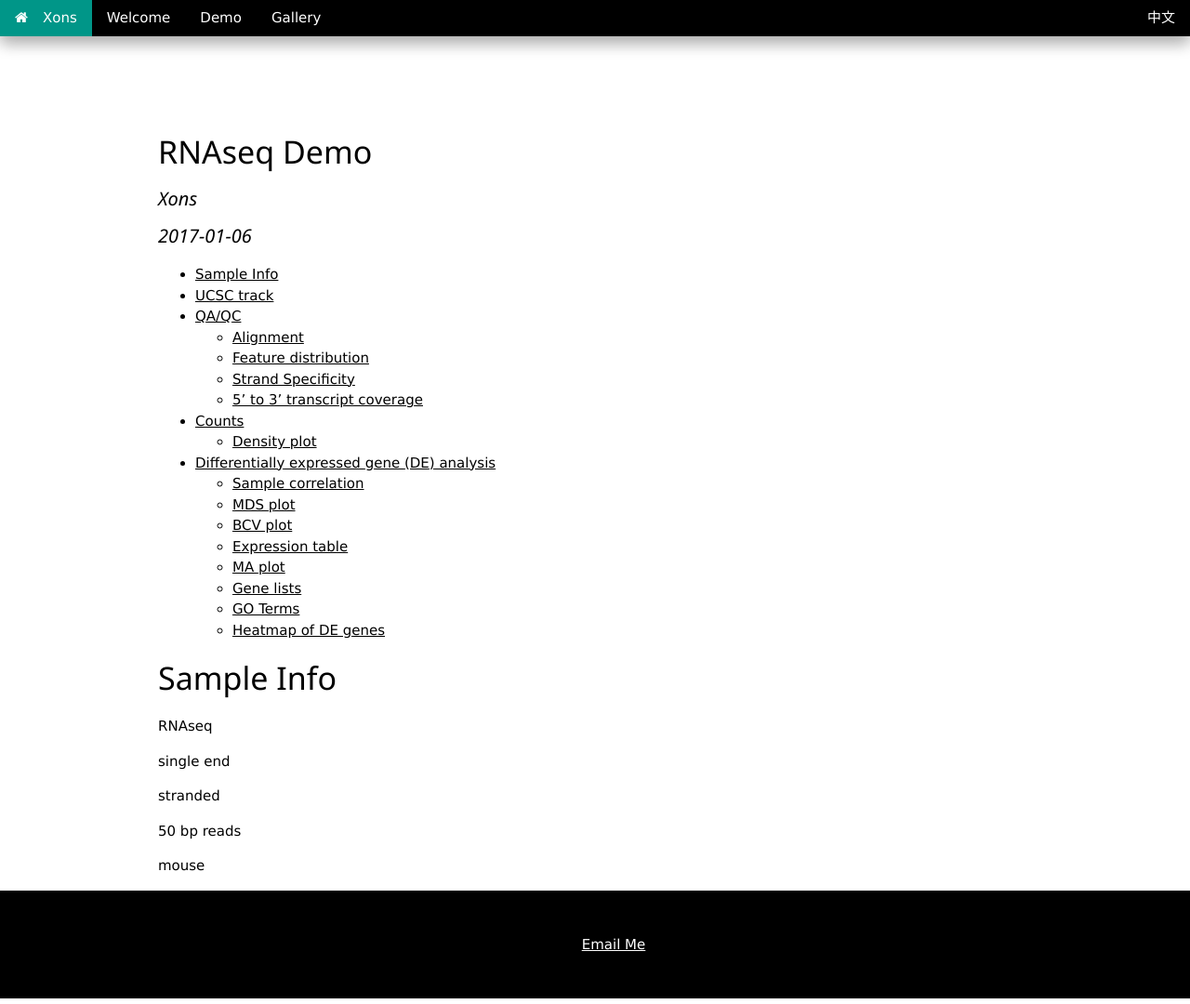
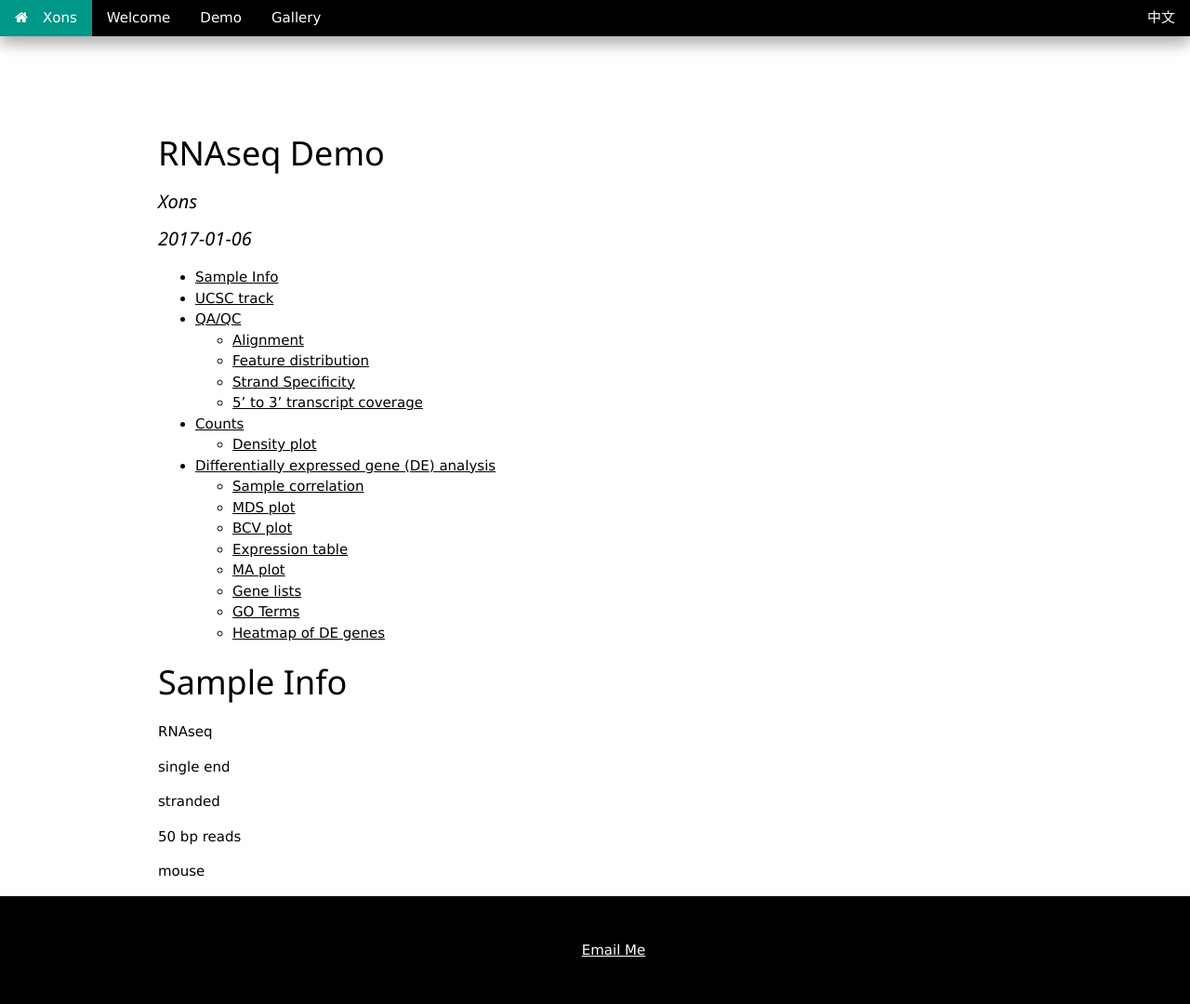
Before and after one commit to xons/xons.github.io, a Jekyll site: the page built from rnaseq.demo.html, in a window 1280 px wide and 1080 px high. Shown: the whole window at 93% size. Built offline with Jekyll 4.4.1, drawn with Linux system fonts in a browser that asks for light colours; nearby versions of some CDN libraries; library files that are not in the unit come from our copies.

Commit message:
Update rnaseq.demo.html

```diff
--- a/rnaseq.demo.html
+++ b/rnaseq.demo.html
@@ -19,15 +17,6 @@ if (window.hljs && document.readyState && document.readyState === "complete") {
    }, 0);
 }
 </script>
-
-
-
-<style type="text/css">
-h1 {
-  font-size: 34px;
-}
-
-</style>
 
 
 </head>
```
Also changed, not shown: other parts of rnaseq.demo.html (+0 -2 lines).
